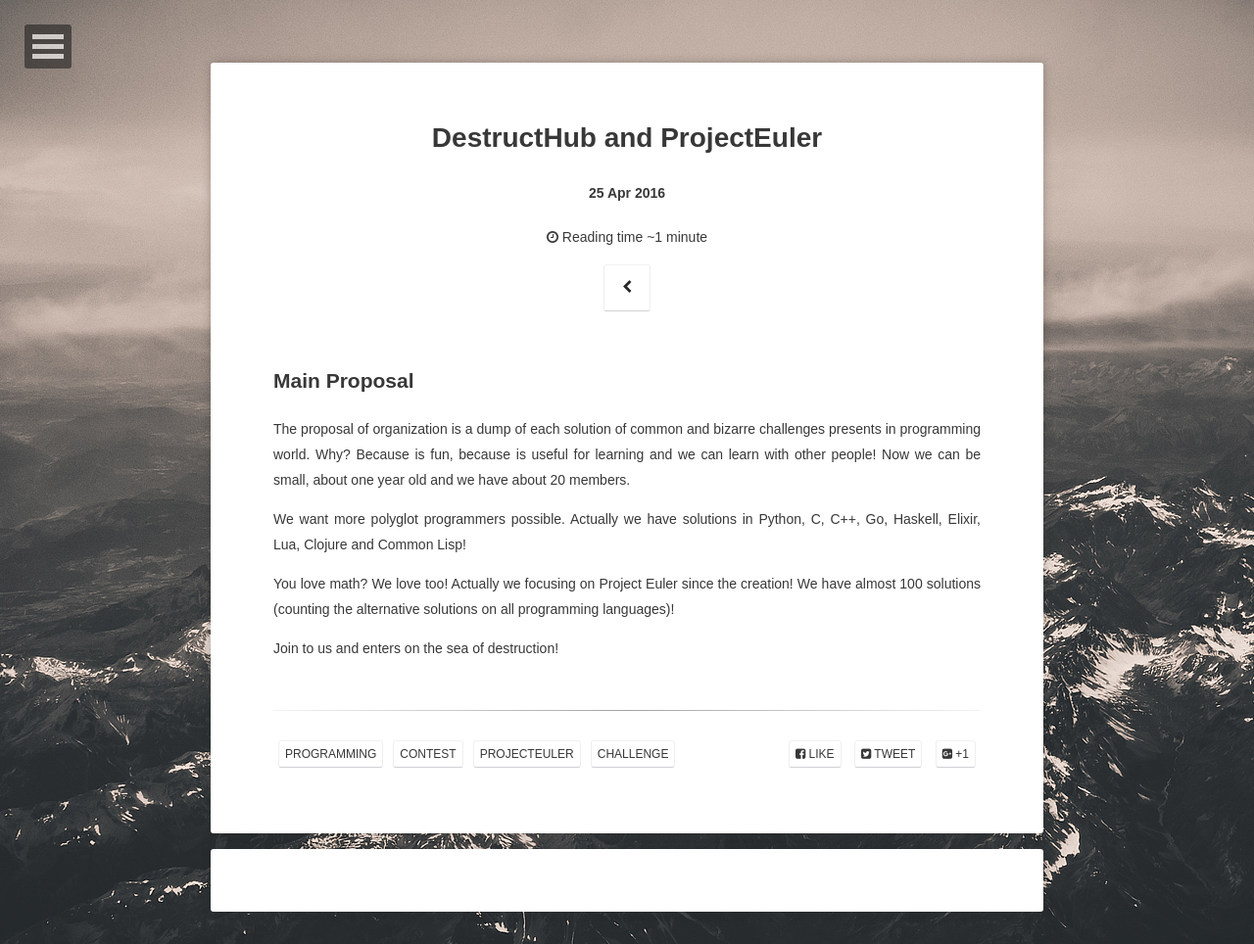
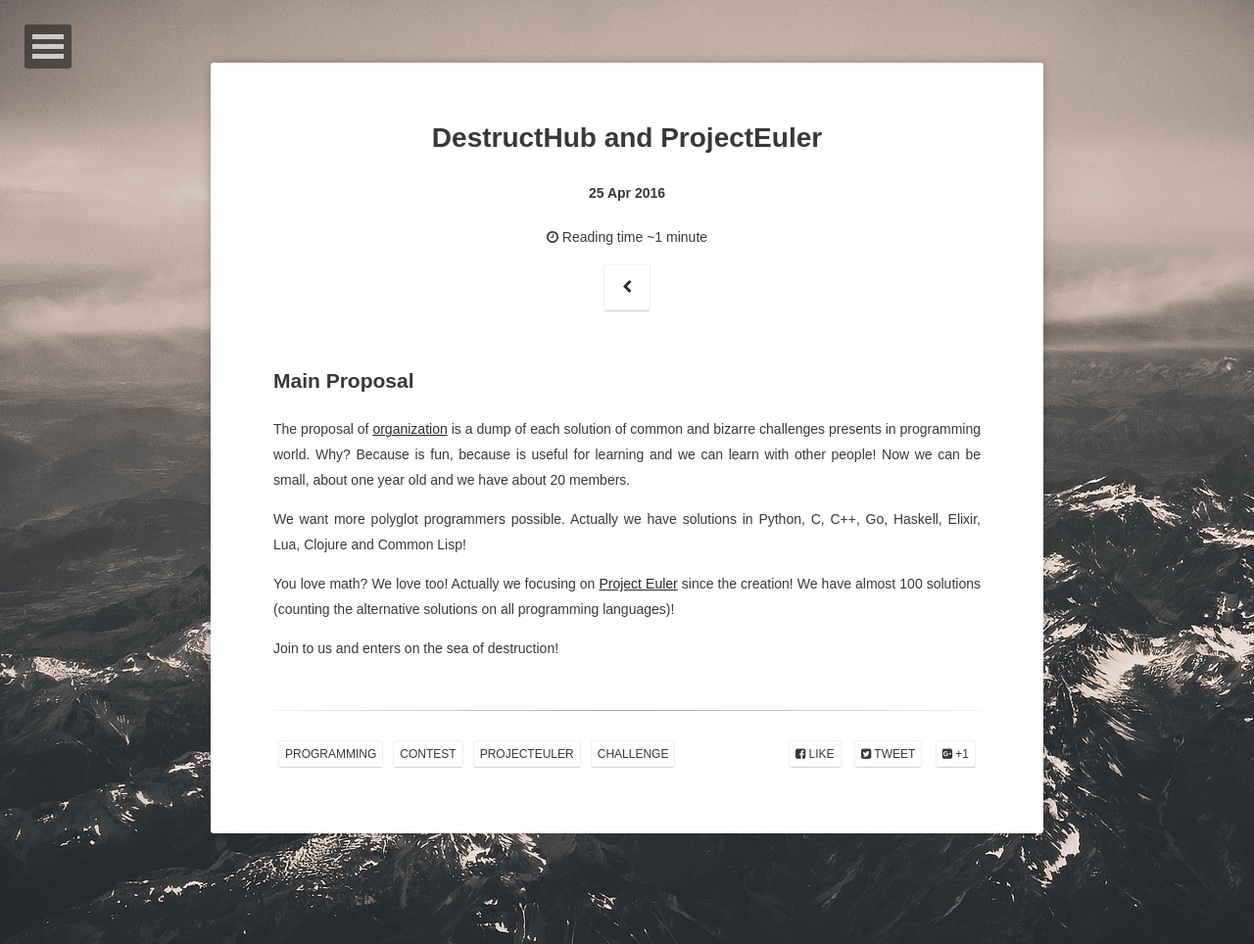
Before and after one commit to ryukinix/ryukinix.github.io, a Jekyll site: the page built from _posts/2016-04-25-ProjectEuler.md, in a window 1280 px wide. Shown: the whole page at 98% size. Built offline with Jekyll 4.4.1, drawn with Linux system fonts in a browser that asks for light colours; some web fonts are replaced; comment, search, counter and statistics services are not loaded; part of the change alters nothing that is shown.

```diff
--- a/_posts/2016-04-25-ProjectEuler.md
+++ b/_posts/2016-04-25-ProjectEuler.md
@@ -9,15 +9,15 @@ tag:
 - contest
 - projecteuler
 - challenge
-comments: true
+comments: false
 ---
 
 ## Main Proposal
 
-The proposal of organization is a dump of each solution of common and bizarre challenges presents in programming world. Why? Because is fun, because is useful for learning and we can learn with other people! Now we can be small, about one year old and we have about 20 members.
+The proposal of [organization](https://www.github.com/DestructHub) is a dump of each solution of common and bizarre challenges presents in programming world. Why? Because is fun, because is useful for learning and we can learn with other people! Now we can be small, about one year old and we have about 20 members.
 
 We want more polyglot programmers possible. Actually we have solutions in Python, C, C++, Go, Haskell, Elixir, Lua, Clojure and Common Lisp!
 
-You love math? We love too! Actually we focusing on Project Euler since the creation! We have almost 100 solutions (counting the alternative solutions on all programming languages)!
+You love math? We love too! Actually we focusing on [Project Euler](https://www.github.com/DestructHub/ProjectEuler) since the creation! We have almost 100 solutions (counting the alternative solutions on all programming languages)!
 
 Join to us and enters on the sea of destruction!
```
